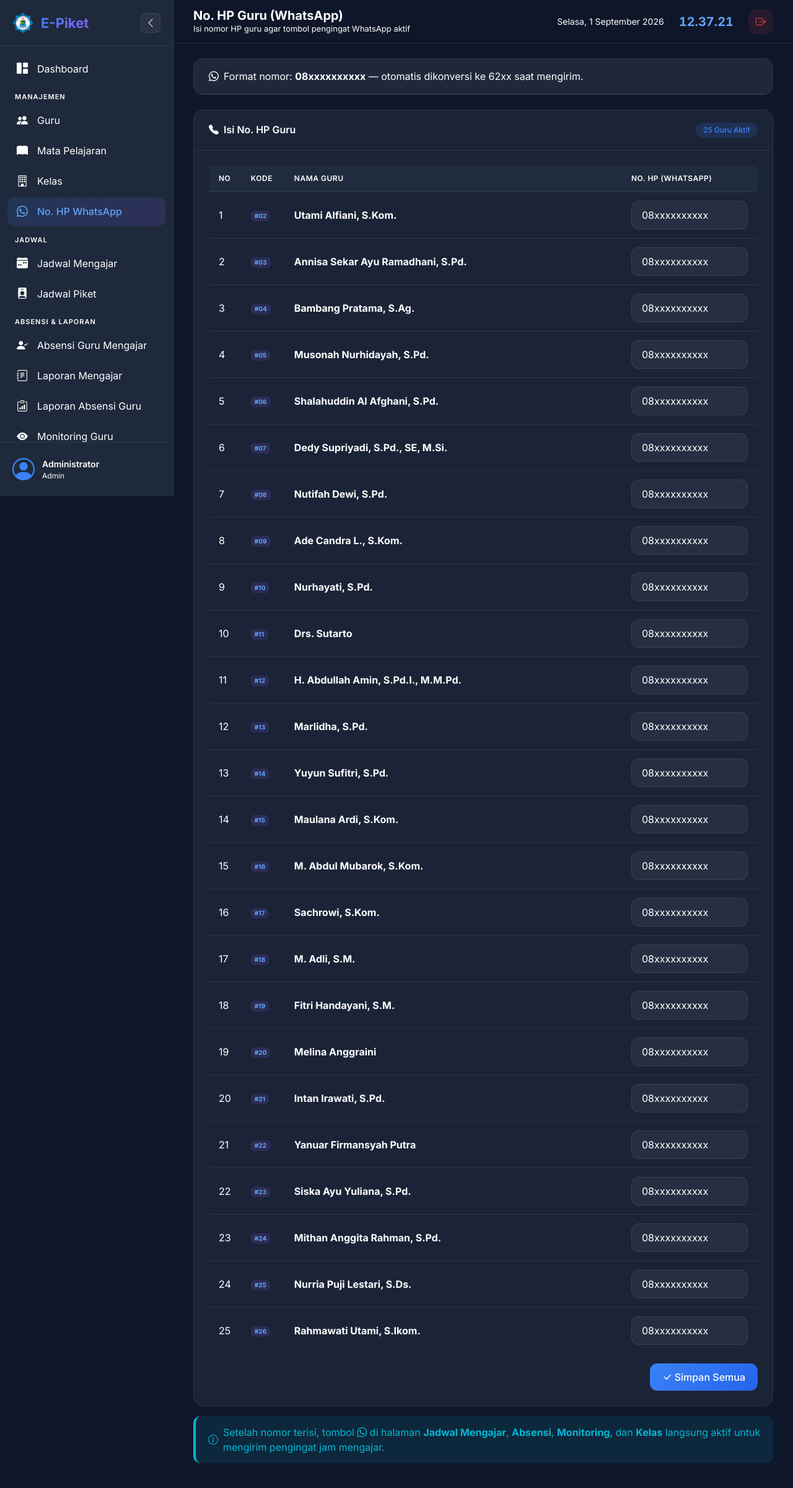
After one commit to mubarokwei/e-piket-, a PHP site: page /e-piket/admin/wa-nomor.php in a window 1280 px wide. The commit adds this page. Shown: the whole page at 62% size. Run offline with PHP 8.4, Linux system fonts and the light colour scheme; a user stored in the database is signed in; data comes from the database, SQL or seed files in the repository; some libraries are stand-ins or nearby versions.

Commit message:
Halaman isi No. HP guru massal untuk tombol WhatsApp
Semua no_hp guru kosong sehingga tombol pengingat WhatsApp tampil
"belum diisi". Halaman baru wa-nomor.php menampilkan 25 guru dengan
input No. HP + Simpan Semua (AJAX). Terdaftar di RBAC (admin only)
dan menu sidebar "No. HP WhatsApp".

```diff
--- /dev/null
+++ b/admin/wa-nomor.php
@@ -0,0 +1,96 @@
+<?php
+$page_title = 'No. HP Guru (WhatsApp)';
+$page_subtitle = 'Isi nomor HP guru agar tombol pengingat WhatsApp aktif';
+require_once __DIR__ . '/../includes/header.php';
+
+$conn = getDB();
+
+if ($_SERVER['REQUEST_METHOD'] === 'POST') {
+    $nohp = $_POST['nohp'] ?? [];
+    $ok = true; $count = 0;
+    foreach ($nohp as $gid => $hp) {
+        $gid = intval($gid);
+        if (!$gid) continue;
+        $hp = trim((string)$hp);
+        $v = ($hp === '') ? null : $hp;
+        $stmt = $conn->prepare("UPDATE guru SET no_hp = ? WHERE id = ?");
+        $stmt->bind_param("si", $v, $gid);
+        if ($stmt->execute()) $count++;
+        else $ok = false;
+    }
+    $msg = $ok ? "$count nomor HP guru berhasil disimpan." : 'Sebagian gagal: ' . $conn->error;
+    flash($ok ? 'success' : 'danger', $msg);
+    if (isAjax()) jsonOut(['success' => $ok, 'message' => $msg]);
+    redirect('wa-nomor.php');
+}
+
+$gurus = $conn->query("SELECT id, nip, nama_guru, no_hp FROM guru WHERE status='aktif' ORDER BY id")->fetch_all(MYSQLI_ASSOC);
+?>
+
+<div id="ajax-area">
+<div class="card mb-4">
+    <div class="filter-bar">
+        <div class="d-flex align-items-center gap-2 text-secondary">
+            <i class="bi bi-whatsapp"></i>
+            <span>Format nomor: <b>08xxxxxxxxxx</b> — otomatis dikonversi ke 62xx saat mengirim.</span>
+        </div>
+    </div>
+</div>
+
+<div class="card">
+    <div class="card-header">
+        <h5><i class="bi bi-telephone-fill me-2"></i>Isi No. HP Guru</h5>
+        <span class="badge badge-primary"><?= count($gurus) ?> Guru Aktif</span>
+    </div>
+    <div class="card-body">
+        <?php if (empty($gurus)): ?>
+        <div class="empty-state">
+            <i class="bi bi-people"></i>
+            <h5>Tidak ada guru aktif</h5>
+        </div>
+        <?php else: ?>
+        <form method="POST" class="ajax-form">
+            <div class="table-responsive">
+                <table class="table">
+                    <thead>
+                        <tr>
+                            <th style="width:50px;">No</th>
+                            <th style="width:70px;">Kode</th>
+                            <th>Nama Guru</th>
+                            <th style="width:220px;">No. HP (WhatsApp)</th>
+                        </tr>
+                    </thead>
+                    <tbody>
+                        <?php foreach ($gurus as $i => $g): ?>
+                        <tr>
+                            <td><?= $i + 1 ?></td>
+                            <td><span class="sch-code">#<?= htmlspecialchars(substr($g['nip'] ?? '', -2)) ?></span></td>
+                            <td><strong><?= htmlspecialchars($g['nama_guru']) ?></strong></td>
+                            <td>
+                                <input type="text" class="form-control" name="nohp[<?= $g['id'] ?>]"
+                                       value="<?= htmlspecialchars($g['no_hp'] ?? '') ?>"
+                                       placeholder="08xxxxxxxxxx" maxlength="20"
+                                       inputmode="tel">
+                            </td>
+                        </tr>
+                        <?php endforeach; ?>
+                    </tbody>
+                </table>
+            </div>
+            <div class="d-flex justify-content-end gap-2 mt-3">
+                <button type="submit" class="btn btn-primary">
+                    <i class="bi bi-check-lg me-1"></i>Simpan Semua
+                </button>
+            </div>
+        </form>
+        <?php endif; ?>
+    </div>
+</div>
+
+<div class="alert alert-info mt-3 d-flex align-items-center gap-2">
+    <i class="bi bi-info-circle"></i>
+    <span>Setelah nomor terisi, tombol <i class="bi bi-whatsapp"></i> di halaman <b>Jadwal Mengajar</b>, <b>Absensi</b>, <b>Monitoring</b>, dan <b>Kelas</b> langsung aktif untuk mengirim pengingat jam mengajar.</span>
+</div>
+</div><!-- /ajax-area -->
+
+<?php require_once __DIR__ . '/../includes/footer.php'; ?>
--- a/includes/header.php
+++ b/includes/header.php
@@ -27,6 +27,7 @@ $page_access = [
     'guru'             => ['admin'],
     'mapel'            => ['admin'],
     'kelas'            => ['admin'],
+    'wa-nomor'         => ['admin'],
     'jadwal'           => ['admin', 'guru_piket', 'guru'],
     'jadwal-piket'     => ['admin', 'guru_piket'],
     'absensi'          => ['admin', 'guru_piket'],
@@ -107,6 +108,13 @@ if (isset($page_access[$current_page]) && !in_array($current_role, $page_access[
                     <a href="<?= BASE_URL ?>/admin/kelas.php">
                         <i class="bi bi-building"></i>
                         <span>Kelas</span>
+                    </a>
+                </li>
+
+                <li class="nav-item <?= ($current_page === 'wa-nomor') ? 'active' : '' ?>">
+                    <a href="<?= BASE_URL ?>/admin/wa-nomor.php">
+                        <i class="bi bi-whatsapp"></i>
+                        <span>No. HP WhatsApp</span>
                     </a>
                 </li>
                 <?php endif; ?>
```
